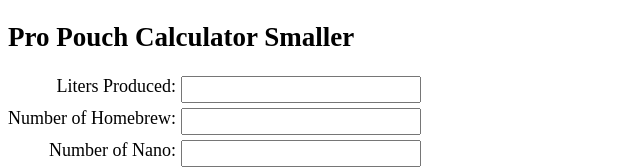
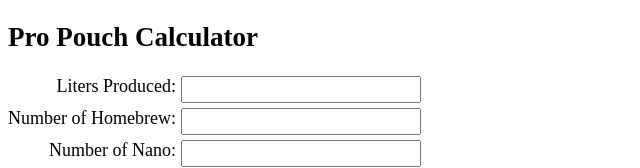
Before and after one commit to LabTech4146/Projects, a plain HTML site: page ProPouchCalculator/index.html in a window 1280 px wide. Shown: the top 168 px of the page, without its empty margins (0-640 px from the left). Drawn offline with Linux system fonts and the light colour scheme.

Commit message:
removed 'smaller' from title

```diff
--- a/ProPouchCalculator/index.html
+++ b/ProPouchCalculator/index.html
@@ -8,7 +8,7 @@
 </head>
 <body>
     <h2>
-        Pro Pouch Calculator Smaller
+        Pro Pouch Calculator
     </h2>
     <form id="form">
     <div class="fields">
```
